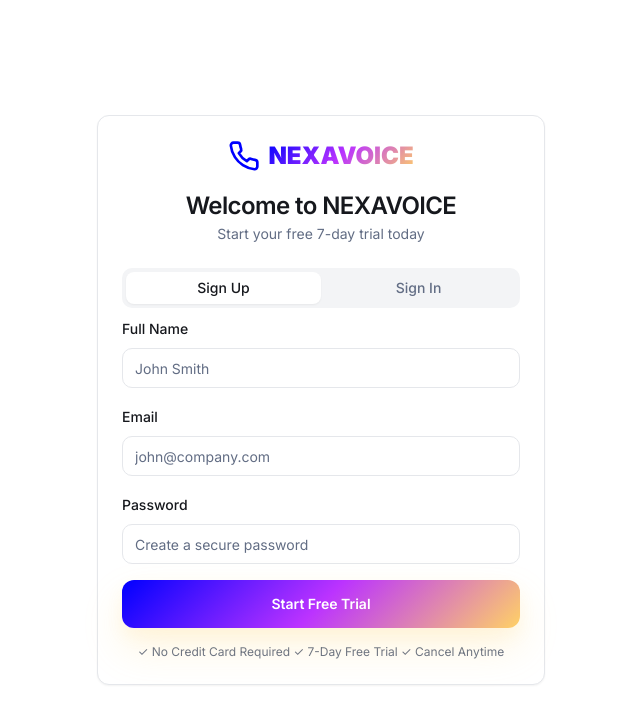
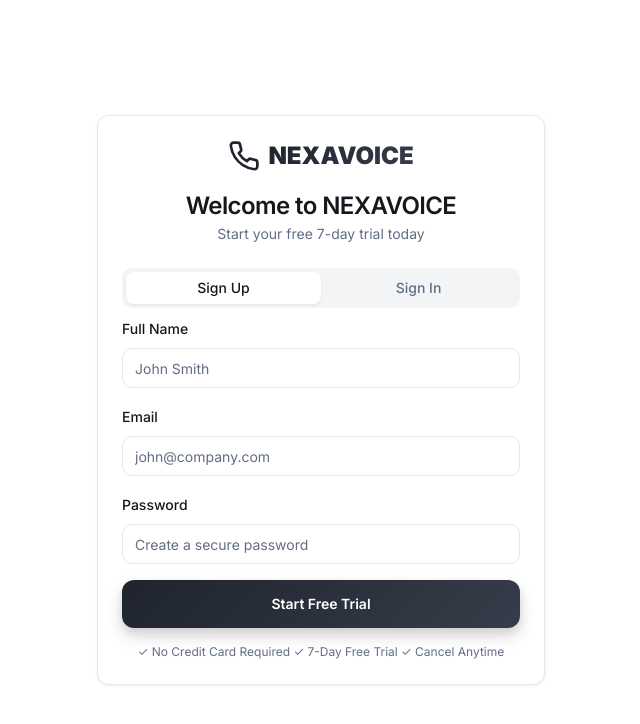
Before and after one commit to Noahsure/ai-voice-revolution, a React (Vite) app: page /auth in a window 1280 px wide. Shown: the top 724 px of the page, without its empty margins (319-959 px from the left). Built offline with nearby package versions, Linux system fonts and the light colour scheme.

Commit message:
Refine UI design
Improve the UI design to be more simple and luxurious, moving away from a childish aesthetic.

```diff
--- a/src/components/ui/button.tsx
+++ b/src/components/ui/button.tsx
@@ -16,15 +16,15 @@ const buttonVariants = cva(
         ghost: "hover:bg-accent hover:text-accent-foreground",
         link: "text-primary underline-offset-4 hover:underline",
 
-        // NEXAVOICE Premium Variants
-        hero: "bg-gradient-hero text-white font-semibold hover:scale-105 hover:shadow-glow-intense transform transition-all duration-500 shadow-luxury",
-        nexavoice: "bg-nexavoice-primary text-white font-medium hover:bg-nexavoice-primary-light hover:scale-105 hover:shadow-glow transform transition-all duration-300",
-        premium: "bg-gradient-premium text-white font-semibold hover:scale-105 hover:shadow-platinum transform transition-all duration-500 shadow-xl",
-        luxury: "bg-gradient-luxury text-white font-bold hover:scale-110 hover:shadow-luxury transform transition-all duration-500 shadow-2xl nexavoice-luxury-shimmer",
-        accent: "bg-nexavoice-accent text-foreground font-medium hover:bg-nexavoice-accent/90 hover:scale-105 transform transition-all duration-300",
-        glass: "nexavoice-glass text-white backdrop-blur-xl hover:bg-white/10 border-white/20 shadow-platinum",
-        glow: "bg-gradient-hero text-white font-semibold animate-pulse-glow hover:scale-105 transform transition-all duration-300",
-        platinum: "bg-gradient-platinum text-foreground font-semibold hover:scale-105 hover:shadow-platinum transform transition-all duration-300 border border-platinum/30",
+        // NEXAVOICE Sophisticated Variants
+        hero: "bg-gradient-hero text-white font-semibold hover:scale-[1.02] hover:shadow-glow transition-all duration-300 shadow-lg",
+        nexavoice: "bg-nexavoice-primary text-white font-medium hover:bg-nexavoice-primary-light hover:scale-[1.02] hover:shadow-glow transition-all duration-300",
+        premium: "bg-gradient-premium text-nexavoice-primary font-semibold hover:scale-[1.02] hover:shadow-platinum transition-all duration-300 shadow-md border border-platinum/20",
+        luxury: "bg-gradient-luxury text-white font-semibold hover:scale-[1.02] hover:shadow-luxury transition-all duration-300 shadow-lg",
+        accent: "bg-nexavoice-accent text-white font-medium hover:bg-nexavoice-accent/90 hover:scale-[1.02] transition-all duration-300",
+        glass: "bg-white/5 backdrop-blur-xl text-white hover:bg-white/10 border border-white/10 shadow-lg hover:shadow-xl transition-all duration-300",
+        glow: "bg-gradient-hero text-white font-semibold animate-pulse-glow hover:scale-[1.02] transition-all duration-300",
+        platinum: "bg-gradient-platinum text-nexavoice-primary font-semibold hover:scale-[1.02] hover:shadow-platinum transition-all duration-300 border border-platinum/30",
       },
       size: {
         default: "h-12 px-6 py-3",
--- a/src/index.css
+++ b/src/index.css
@@ -8,22 +8,22 @@
 
 @layer base {
   :root {
-    /* Premium Luxury Brand Colors */
-    --nexavoice-primary: 240 100% 50%; /* Electric Blue */
-    --nexavoice-primary-light: 240 100% 60%;
-    --nexavoice-primary-dark: 240 100% 40%;
+    /* Sophisticated Luxury Palette */
+    --nexavoice-primary: 220 20% 15%; /* Deep Charcoal */
+    --nexavoice-primary-light: 220 15% 25%;
+    --nexavoice-primary-dark: 220 25% 8%;
 
-    --nexavoice-secondary: 280 100% 60%; /* Electric Purple */
-    --nexavoice-accent: 45 100% 55%; /* Electric Gold */
+    --nexavoice-secondary: 220 10% 50%; /* Refined Gray */
+    --nexavoice-accent: 45 25% 60%; /* Muted Gold */
 
-    /* Luxury Accents */
-    --platinum: 220 10% 85%; /* Platinum Silver */
-    --platinum-light: 220 15% 90%;
-    --platinum-dark: 220 8% 70%;
+    /* Elegant Neutrals */
+    --platinum: 220 8% 92%; /* Sophisticated Silver */
+    --platinum-light: 220 10% 96%;
+    --platinum-dark: 220 6% 85%;
 
-    --luxury-gold: 42 100% 70%; /* Rich Gold */
-    --luxury-gold-light: 42 100% 75%;
-    --luxury-gold-dark: 42 100% 65%;
+    --luxury-gold: 45 35% 65%; /* Understated Gold */
+    --luxury-gold-light: 45 40% 70%;
+    --luxury-gold-dark: 45 30% 55%;
 
     /* Base System */
     --background: 0 0% 100%;
@@ -64,26 +64,26 @@
     --input: 220 15% 91%;
     --ring: 240 100% 50%;
 
-    /* Premium Luxury Gradients */
-    --gradient-hero: linear-gradient(135deg, hsl(240 100% 50%) 0%, hsl(280 100% 60%) 50%, hsl(42 100% 70%) 100%);
-    --gradient-premium: linear-gradient(135deg, hsl(220 10% 85%) 0%, hsl(240 100% 50%) 50%, hsl(280 100% 60%) 100%);
-    --gradient-luxury: linear-gradient(135deg, hsl(42 100% 70%) 0%, hsl(45 100% 55%) 50%, hsl(280 100% 60%) 100%);
-    --gradient-card: linear-gradient(135deg, hsl(220 20% 98%) 0%, hsl(220 15% 96%) 100%);
-    --gradient-accent: linear-gradient(135deg, hsl(45 100% 55%) 0%, hsl(35 100% 50%) 100%);
-    --gradient-subtle: linear-gradient(180deg, hsl(220 20% 98%) 0%, hsl(220 15% 96%) 100%);
-    --gradient-platinum: linear-gradient(135deg, hsl(220 15% 90%) 0%, hsl(220 10% 85%) 100%);
+    /* Refined Luxury Gradients */
+    --gradient-hero: linear-gradient(135deg, hsl(220 20% 15%) 0%, hsl(220 15% 25%) 100%);
+    --gradient-premium: linear-gradient(135deg, hsl(220 8% 92%) 0%, hsl(220 6% 85%) 100%);
+    --gradient-luxury: linear-gradient(135deg, hsl(45 35% 65%) 0%, hsl(45 30% 55%) 100%);
+    --gradient-card: linear-gradient(135deg, hsl(0 0% 100%) 0%, hsl(220 8% 98%) 100%);
+    --gradient-accent: linear-gradient(135deg, hsl(45 25% 60%) 0%, hsl(45 20% 50%) 100%);
+    --gradient-subtle: linear-gradient(180deg, hsl(220 8% 98%) 0%, hsl(220 6% 95%) 100%);
+    --gradient-platinum: linear-gradient(135deg, hsl(220 10% 96%) 0%, hsl(220 8% 92%) 100%);
 
-    /* Premium Luxury Shadows */
-    --shadow-sm: 0 1px 2px hsl(220 15% 10% / 0.05);
-    --shadow-md: 0 4px 6px hsl(220 15% 10% / 0.07), 0 2px 4px hsl(220 15% 10% / 0.06);
-    --shadow-lg: 0 10px 15px hsl(220 15% 10% / 0.1), 0 4px 6px hsl(220 15% 10% / 0.05);
-    --shadow-xl: 0 20px 25px hsl(220 15% 10% / 0.1), 0 8px 10px hsl(220 15% 10% / 0.04);
-    --shadow-2xl: 0 30px 40px hsl(220 15% 10% / 0.15), 0 12px 20px hsl(220 15% 10% / 0.08);
+    /* Sophisticated Shadows */
+    --shadow-sm: 0 1px 3px hsl(220 15% 10% / 0.08);
+    --shadow-md: 0 4px 8px hsl(220 15% 10% / 0.12), 0 2px 4px hsl(220 15% 10% / 0.08);
+    --shadow-lg: 0 8px 16px hsl(220 15% 10% / 0.16), 0 4px 8px hsl(220 15% 10% / 0.08);
+    --shadow-xl: 0 16px 32px hsl(220 15% 10% / 0.20), 0 8px 16px hsl(220 15% 10% / 0.08);
+    --shadow-2xl: 0 24px 48px hsl(220 15% 10% / 0.25), 0 12px 24px hsl(220 15% 10% / 0.12);
 
-    --shadow-glow: 0 0 0 1px hsl(240 100% 50% / 0.05), 0 0 50px hsl(240 100% 50% / 0.3);
-    --shadow-glow-intense: 0 0 0 1px hsl(240 100% 50% / 0.1), 0 0 80px hsl(240 100% 50% / 0.4), 0 0 120px hsl(280 100% 60% / 0.2);
-    --shadow-luxury: 0 20px 40px hsl(42 100% 70% / 0.2), 0 8px 16px hsl(42 100% 70% / 0.1);
-    --shadow-platinum: 0 10px 30px hsl(220 10% 85% / 0.3), 0 4px 12px hsl(220 10% 85% / 0.2);
+    --shadow-glow: 0 0 0 1px hsl(45 25% 60% / 0.08), 0 8px 24px hsl(45 25% 60% / 0.12);
+    --shadow-glow-intense: 0 0 0 1px hsl(45 25% 60% / 0.12), 0 12px 32px hsl(45 25% 60% / 0.16);
+    --shadow-luxury: 0 8px 24px hsl(45 35% 65% / 0.15), 0 4px 12px hsl(45 35% 65% / 0.08);
+    --shadow-platinum: 0 4px 16px hsl(220 8% 85% / 0.12), 0 2px 8px hsl(220 8% 85% / 0.08);
 
     /* Animations */
     --animation-fast: 150ms cubic-bezier(0.4, 0, 0.2, 1);
@@ -176,20 +176,20 @@
   }
 
   .nexavoice-animate-pulse-glow {
-    animation: pulse-glow 2s ease-in-out infinite;
+    animation: pulse-glow 3s ease-in-out infinite;
   }
 
-  .nexavoice-luxury-shimmer {
+  .nexavoice-elegant-shimmer {
     background: linear-gradient(90deg,
-      hsl(220 10% 85% / 0.3) 0%,
-      hsl(42 100% 70% / 0.8) 50%,
-      hsl(220 10% 85% / 0.3) 100%);
+      hsl(220 8% 92% / 0.2) 0%,
+      hsl(45 35% 65% / 0.4) 50%,
+      hsl(220 8% 92% / 0.2) 100%);
     background-size: 200% 100%;
-    animation: luxury-shimmer 3s ease-in-out infinite;
+    animation: elegant-shimmer 4s ease-in-out infinite;
   }
 
-  .nexavoice-premium-float {
-    animation: premium-float 8s ease-in-out infinite;
+  .nexavoice-refined-float {
+    animation: refined-float 6s ease-in-out infinite;
   }
 
   .nexavoice-text-gradient {
@@ -211,14 +211,14 @@
 
 @keyframes pulse-glow {
   0%, 100% {
-    box-shadow: 0 0 20px hsl(240 100% 50% / 0.3);
+    box-shadow: 0 0 8px hsl(45 25% 60% / 0.12);
   }
   50% {
-    box-shadow: 0 0 40px hsl(240 100% 50% / 0.6), 0 0 80px hsl(240 100% 50% / 0.3);
+    box-shadow: 0 0 16px hsl(45 25% 60% / 0.16), 0 0 24px hsl(45 25% 60% / 0.08);
   }
 }
 
-@keyframes luxury-shimmer {
+@keyframes elegant-shimmer {
   0% {
     background-position: -200% center;
   }
@@ -227,15 +227,12 @@
   }
 }
 
-@keyframes premium-float {
+@keyframes refined-float {
   0%, 100% {
-    transform: translateY(0px) rotate(0deg);
+    transform: translateY(0px);
   }
-  33% {
-    transform: translateY(-8px) rotate(1deg);
-  }
-  66% {
-    transform: translateY(-12px) rotate(-1deg);
+  50% {
+    transform: translateY(-4px);
   }
 }
 
```
Also changed, not shown: src/components/Features.tsx (+20 -20 lines), src/components/Hero.tsx (+41 -42 lines).
